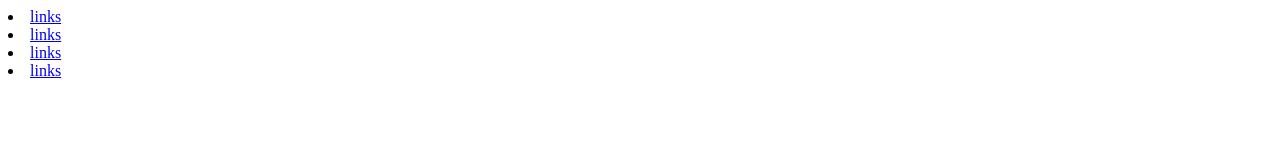
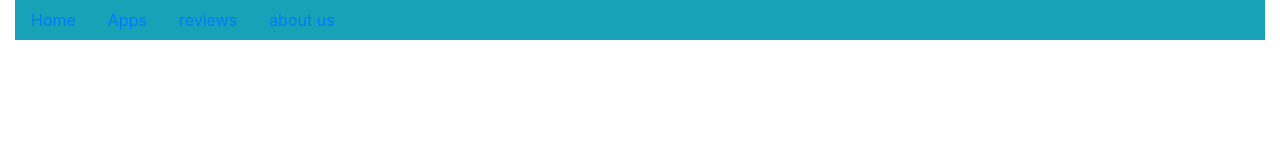
Before and after one commit to sulemankhan091/Bootcamp_2020_projects, a plain HTML site: page index.html in a window 1280 px wide. Drawn offline with nearby package versions, Linux system fonts and the light colour scheme.

Commit message:
added bootstrap and updated

```diff
--- a/index.html
+++ b/index.html
@@ -4,15 +4,19 @@
     <meta charset="UTF-8">
     <meta name="viewport" content="width=device-width, initial-scale=1.0">
     <title>Wellcome</title>
+    <link rel="stylesheet" href="https://stackpath.bootstrapcdn.com/bootstrap/4.4.1/css/bootstrap.min.css" integrity="sha384-Vkoo8x4CGsO3+Hhxv8T/Q5PaXtkKtu6ug5TOeNV6gBiFeWPGFN9MuhOf23Q9Ifjh" crossorigin="anonymous">
 </head>
 <body>
     <div class="container-fluid">
-        <div class="header">
-            <li><a href="#">links</a></li>
-            <li><a href="#">links</a></li>
-            <li><a href="#">links</a></li>
-            <li><a href="#">links</a></li>
+        <div class="header nav bg-info">
+            <li class="nav-item nav-pills"><a class="nav-link" href="#">Home</a></li>
+            <li class="nav-item nav-pills"><a class="nav-link" href="#">Apps</a></li>
+            <li class="nav-item nav-pills"><a class="nav-link" href="#">reviews</a></li>
+            <li class="nav-item nav-pills"><a class="nav-link" href="#">about us</a></li>
         </div>
     </div>
+    <script src="https://code.jquery.com/jquery-3.4.1.slim.min.js" integrity="sha384-J6qa4849blE2+poT4WnyKhv5vZF5SrPo0iEjwBvKU7imGFAV0wwj1yYfoRSJoZ+n" crossorigin="anonymous"></script>
+    <script src="https://cdn.jsdelivr.net/npm/popper.js@1.16.0/dist/umd/popper.min.js" integrity="sha384-Q6E9RHvbIyZFJoft+2mJbHaEWldlvI9IOYy5n3zV9zzTtmI3UksdQRVvoxMfooAo" crossorigin="anonymous"></script>
+    <script src="https://stackpath.bootstrapcdn.com/bootstrap/4.4.1/js/bootstrap.min.js" integrity="sha384-wfSDF2E50Y2D1uUdj0O3uMBJnjuUD4Ih7YwaYd1iqfktj0Uod8GCExl3Og8ifwB6" crossorigin="anonymous"></script>
 </body>
 </html>
```
